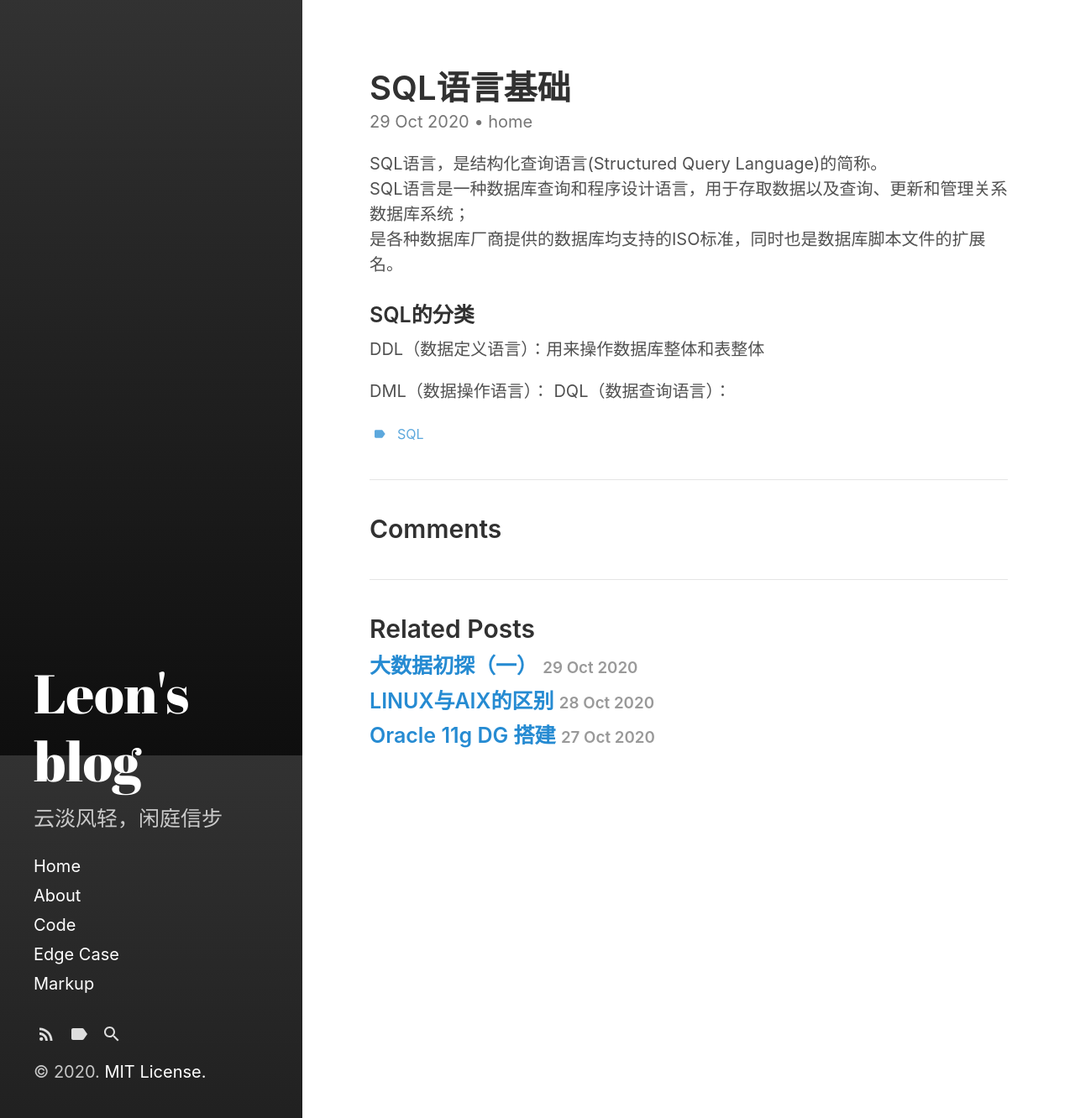
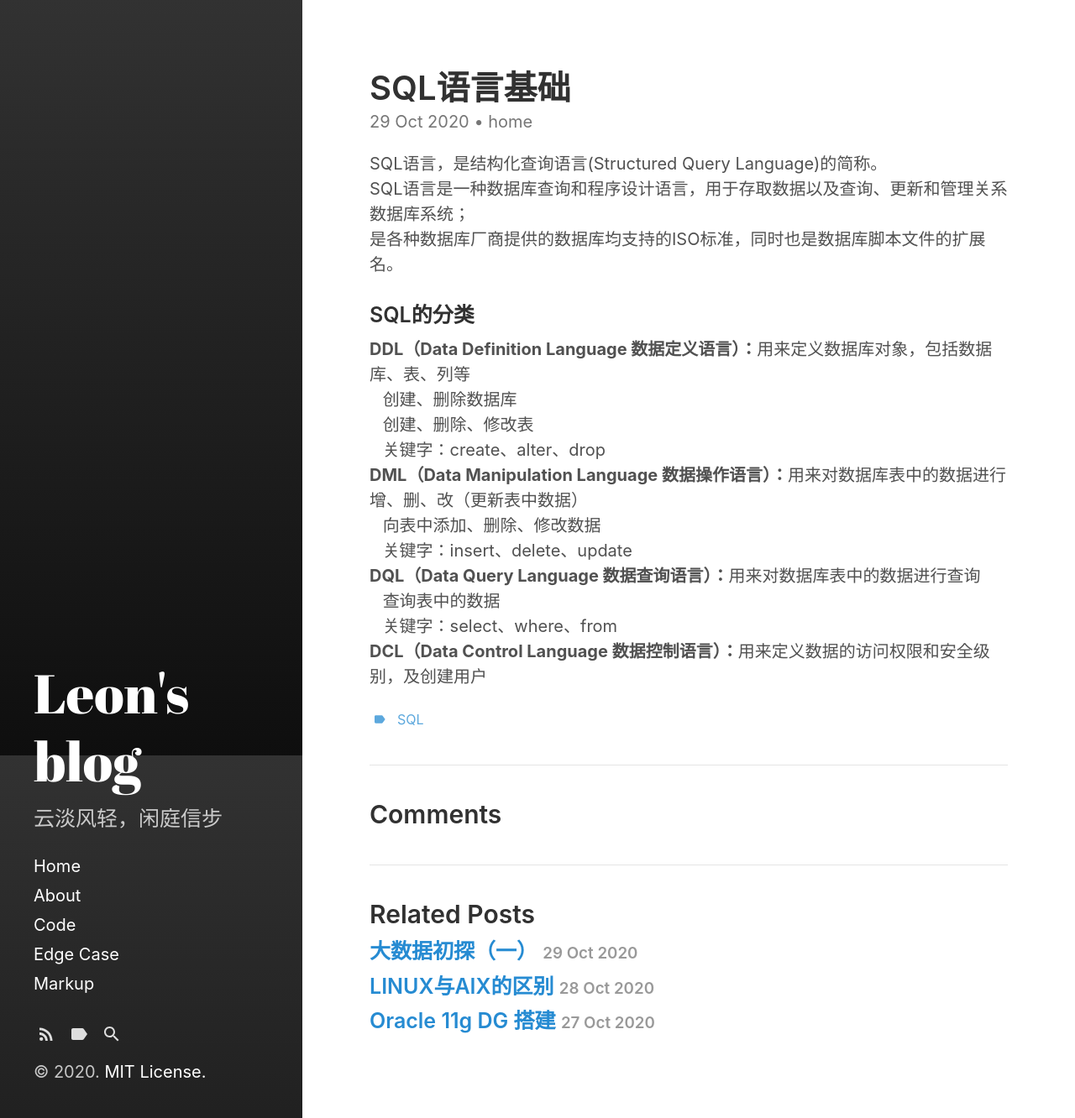
Before and after one commit to WnLeon/blog, a Jekyll site: the page built from _posts/2020-10-29-SQL语言基础.md, in a window 1280 px wide and 1332 px high. Shown: the whole window at 84% size. Built offline with Jekyll 4.4.1, drawn with Linux system fonts in a browser that asks for light colours.

Commit message:
category add  2020/10/29

```diff
--- a/_posts/2020-10-29-SQL语言基础.md
+++ b/_posts/2020-10-29-SQL语言基础.md
@@ -12,7 +12,13 @@ SQL语言是一种数据库查询和程序设计语言，用于存取数据以
 
 <!--more-->
 ### SQL的分类
-DDL（数据定义语言）：用来操作数据库整体和表整体
-
-DML（数据操作语言）：
-DQL（数据查询语言）：
+<b> DDL（Data Definition Language 数据定义语言）：</b>用来定义数据库对象，包括数据库、表、列等<br>&ensp; 创建、删除数据库<br>
+&ensp; 创建、删除、修改表<br>
+&ensp; 关键字：create、alter、drop<br>
+<b>DML（Data Manipulation Language 数据操作语言）：</b>用来对数据库表中的数据进行增、删、改（更新表中数据）<br>
+&ensp; 向表中添加、删除、修改数据<br>
+&ensp; 关键字：insert、delete、update<br>
+<b>DQL（Data Query Language 数据查询语言）：</b>用来对数据库表中的数据进行查询<br>
+&ensp; 查询表中的数据<br>
+&ensp; 关键字：select、where、from<br>
+<b>DCL（Data Control Language 数据控制语言）：</b>用来定义数据的访问权限和安全级别，及创建用户<br>
```
